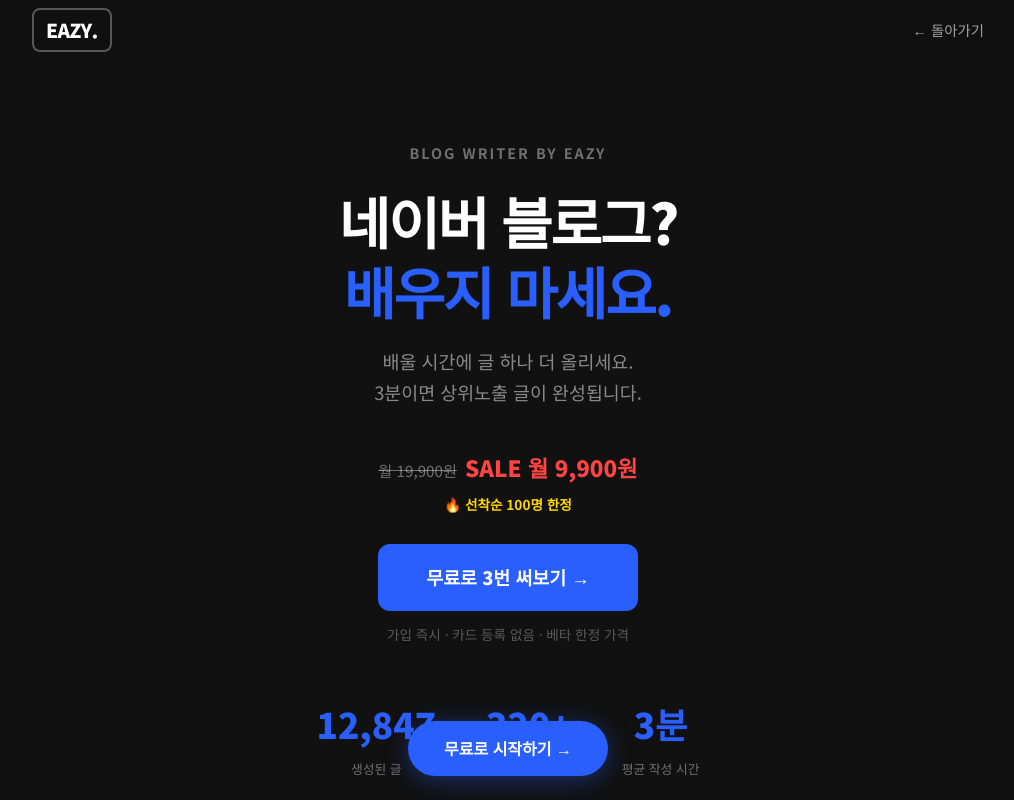
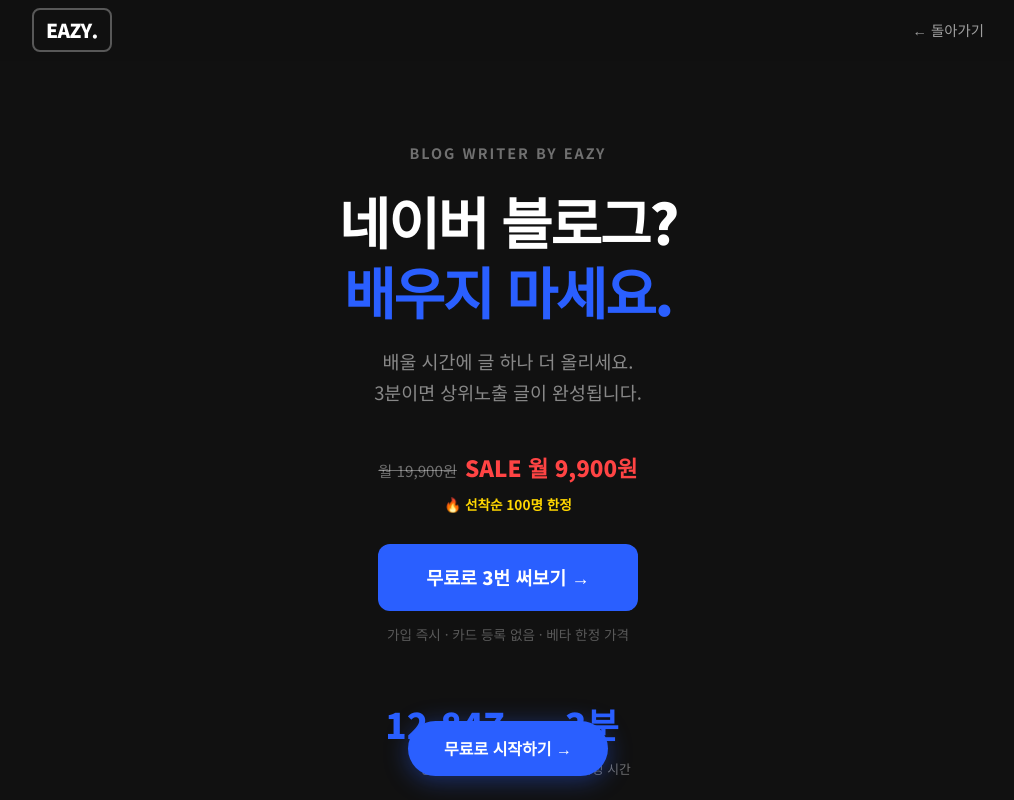
Before and after one commit to wldms706/eazy-homepage, a Next.js app: page /blogwriter in a window 1280 px wide. Shown: the top 800 px of the page, without its empty margins (132-1146 px from the left). Built offline with nearby package versions, Linux system fonts and the light colour scheme.

Commit message:
Update: 블로그라이터 사용자 수 카운터 제거

```diff
--- a/src/app/blogwriter/page.tsx
+++ b/src/app/blogwriter/page.tsx
@@ -278,10 +278,6 @@
                 <span className="counter-label">생성된 글</span>
               </div>
               <div className="counter-item">
-                <span className="counter-num">320+</span>
-                <span className="counter-label">사용 중인 원장님</span>
-              </div>
-              <div className="counter-item">
                 <span className="counter-num">3분</span>
                 <span className="counter-label">평균 작성 시간</span>
               </div>
```
